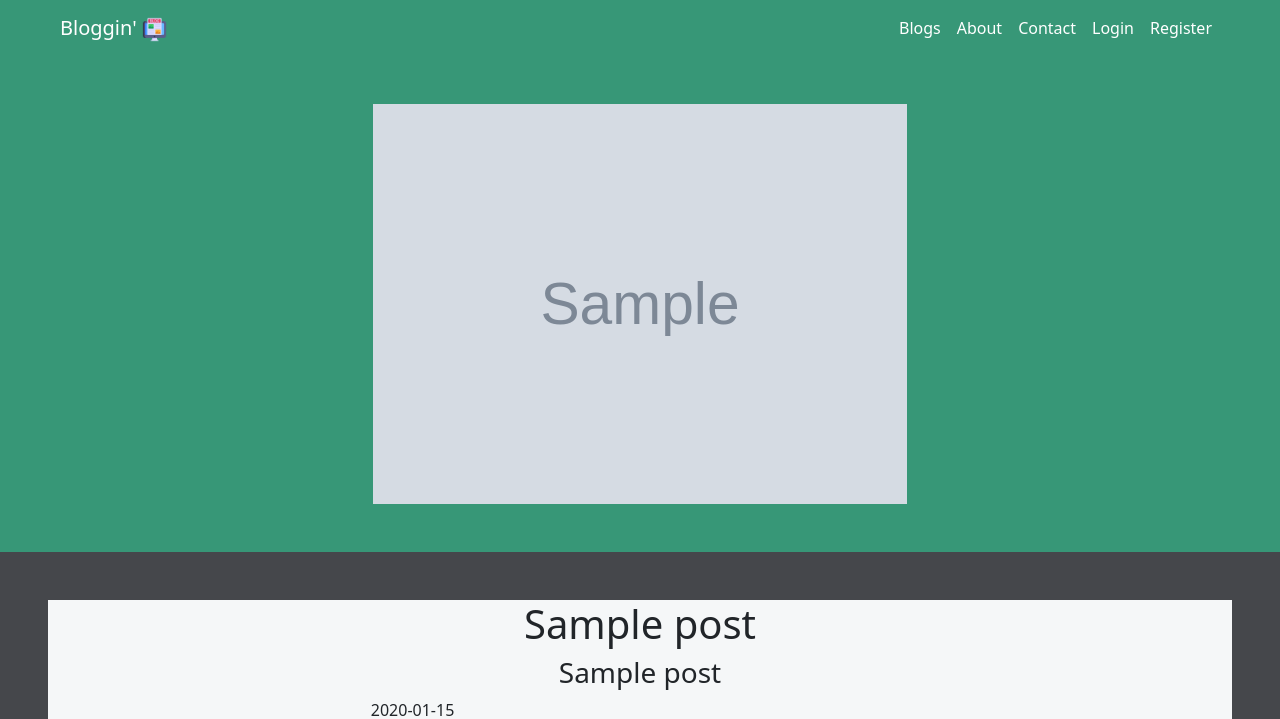
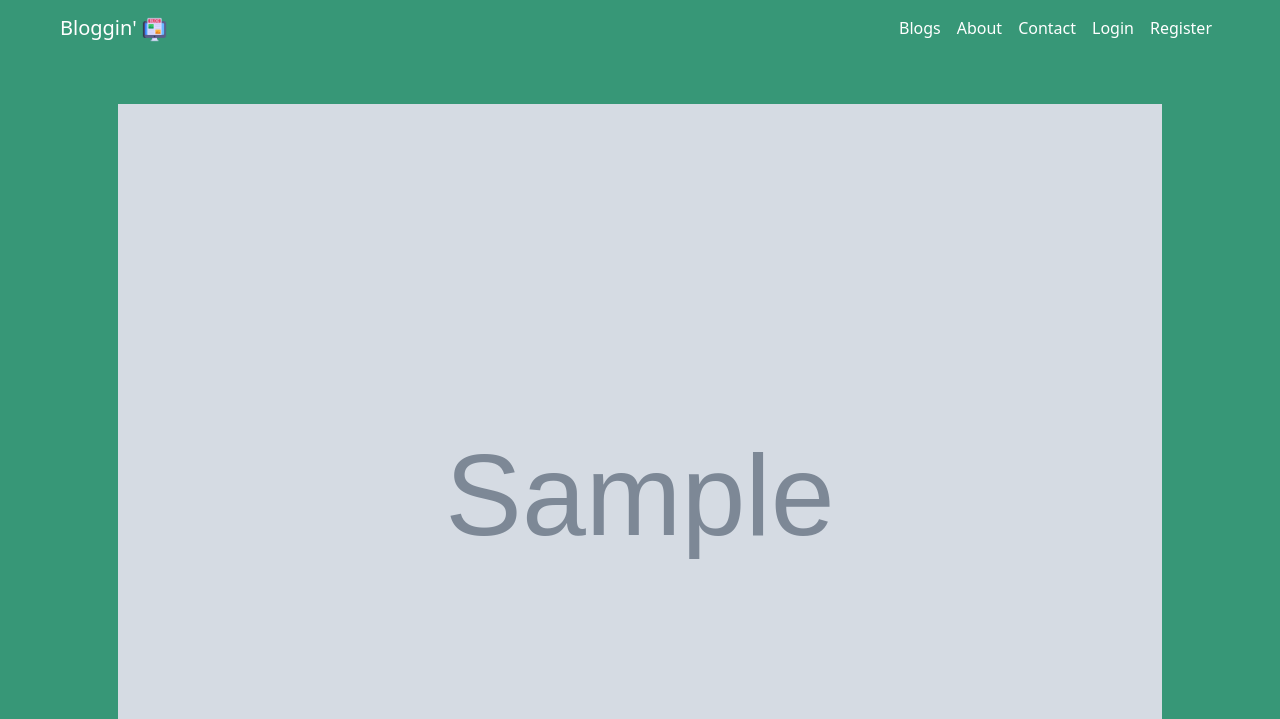
Before and after one commit to RyanZmu/Bloggin, a Flask app: page /posts/1 in a window 1280 px wide. Shown: the top 719 px of the page. Run offline with Flask 3, Linux system fonts and the light colour scheme; tables that the repository leaves empty hold one stand-in row (values such as "Sample post"); grey boxes marked "Sample" are stand-in pictures; some libraries are stand-ins or nearby versions.

Commit message:
fixed delete button and post images for mobile

```diff
--- a/templates/forms.html
+++ b/templates/forms.html
@@ -16,9 +16,9 @@
         <div class="col">
             <!--Change header for page-->
             {% if 'edit-post' is in request.url %}
-            <h1>Edit Post</h1>
+            <h1 class="text-white">Edit Post</h1>
             {% else %}
-            <h1>New Post</h1>
+            <h1 class="text-white">New Post</h1>
             {% endif %}
             {{ render_form(form)}}
             <!--Call text editor-->
--- a/templates/index.html
+++ b/templates/index.html
@@ -22,7 +22,7 @@
         <div class="row d-flex justify-content-center align-items-center flex-column">
             <div class="col-lg-8 col-md-8 col-sm-12 card-container my-5 p-2">
                 {% for post in posts %}
-                    <div class="card post d-flex flex-row align-items-center justify-items-evenly justify-content-evenly p-3 mt-3 mb-3">
+                    <div class="card post d-flex flex-row align-items-center justify-content-evenly p-3 mt-3 mb-3">
                         <img class="w-25" src="{{ post['img_url'] }}">
                         <div class="col p-3 d-flex flex-column">
                         <a href="{{ url_for('get_blog_post', post_id=post['id']) }}">
@@ -37,12 +37,9 @@
                                 </p>
                             </div>
                         </div>
-                        <div class="col-1 d-flex flex-column">
                             {% if current_user.is_authenticated and current_user.id == post["author_id"] or current_user.id == 1%}
                                 <a class="btn bg-danger text-white" href="{{ url_for('delete_post', post_id=post['id']) }}">Delete</a>
                             {% endif %}
-                        </div>
-
                     </div>
                 {% endfor %}
             </div>
--- a/templates/post.html
+++ b/templates/post.html
@@ -3,11 +3,9 @@
 {% block title %} Posts {% endblock %}
 
 {% block content %}
-<div class="container-fluid d-flex banner justify-content-center align-items-center w-100 h-50 p-5">
-    <img src="{{ post['img_url'] }}" style="height:50vh">
-</div>
-<div class="container-fluid">
+<div class="container">
     <div class="row">
+        <img src="{{ post['img_url'] }}" class="post-image p-5">
         <div class="col d-flex flex-column align-items-center mb-5 p-5 post-container">
             <div class="col-12 d-flex align-items-center flex-column post-body">
                 <h1>{{ post["title"] }}</h1>
```
